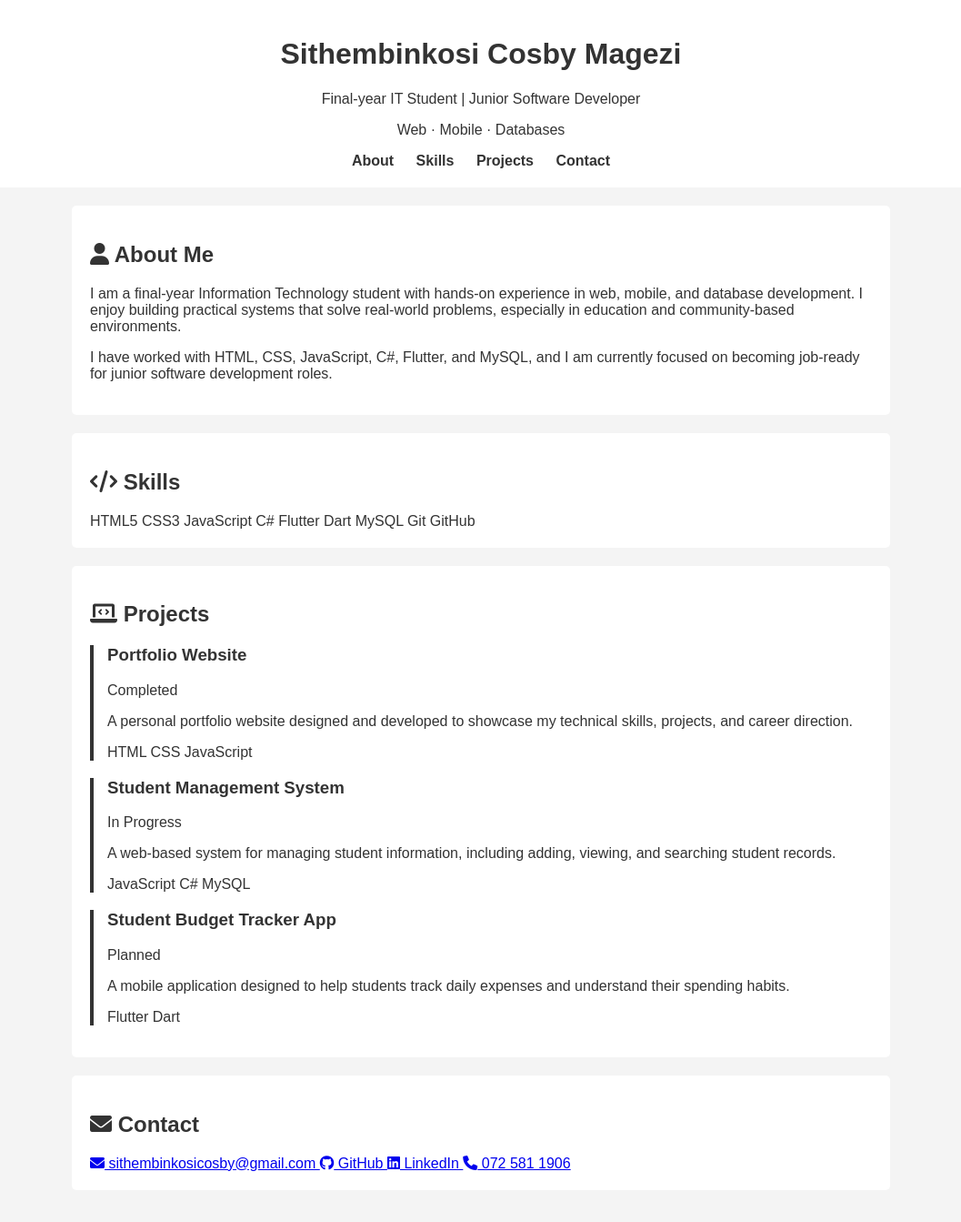
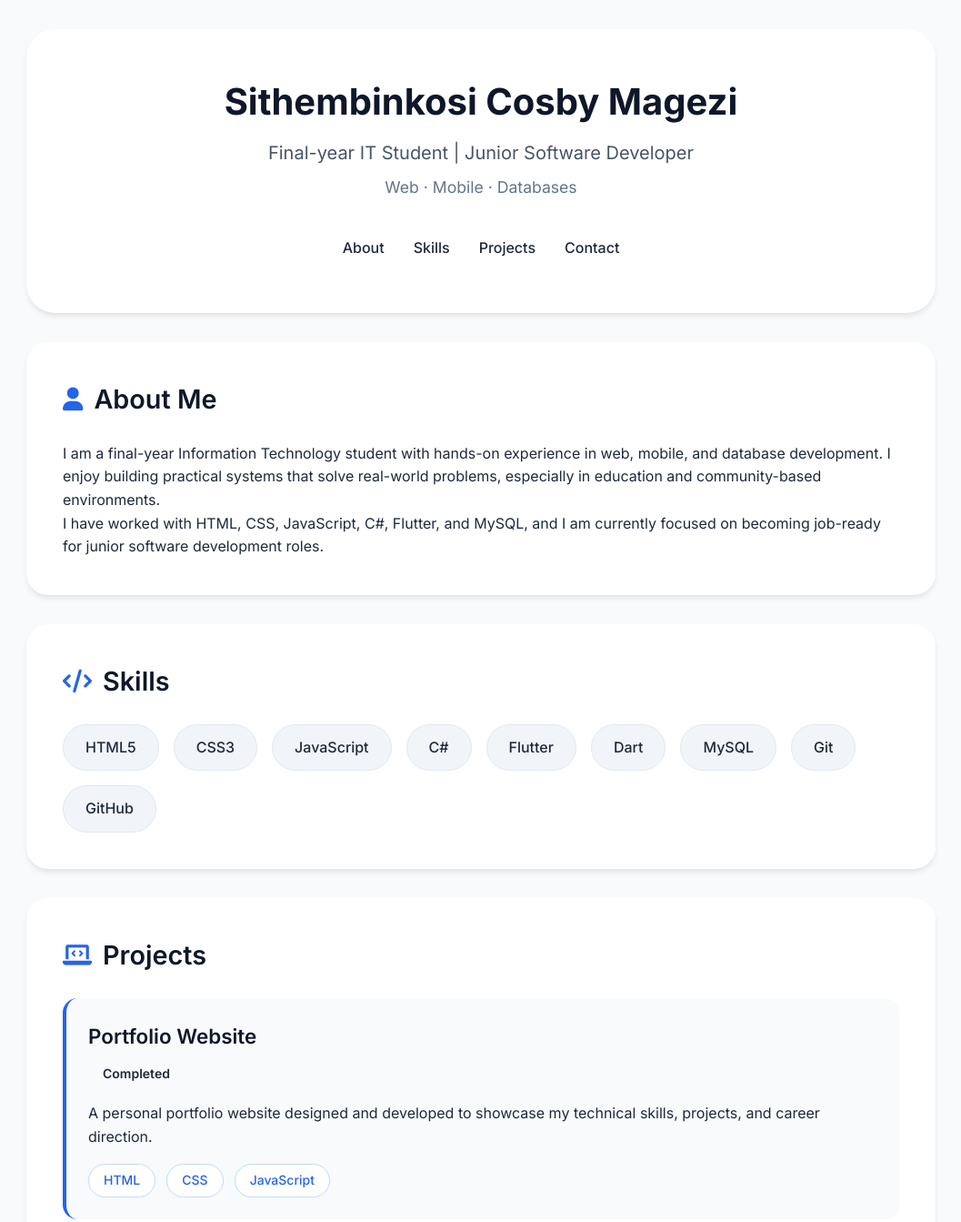
Before and after one commit to Cosby40/portfolio, a plain HTML site: page index.html in a window 1280 px wide. Shown: the top 1343 px of the page at 91% size, without its empty margins (111-1168 px from the left). Drawn offline with Linux system fonts and the light colour scheme.

Commit message:
Refactor CSS for modern portfolio layout

```diff
--- a/style.css
+++ b/style.css
@@ -1,57 +1,301 @@
-body {
-  font-family: Arial, sans-serif;
+/* style.css - Modern Portfolio */
+
+* {
   margin: 0;
-  background-color: #f4f4f4;
-  color: #333;
+  padding: 0;
+  box-sizing: border-box;
 }
 
+body {
+  font-family: 'Inter', sans-serif;
+  background: #f8fafc;
+  color: #1e293b;
+  line-height: 1.6;
+  padding: 2rem 1rem;
+}
+
+/* Header Styles */
 header {
+  max-width: 1000px;
+  margin: 0 auto 2rem;
   background: white;
-  padding: 20px;
+  padding: 3rem 2rem;
+  border-radius: 2rem;
+  box-shadow: 0 4px 6px -1px rgb(0 0 0 / 0.1);
   text-align: center;
 }
 
+.header-content h1 {
+  font-size: 2.5rem;
+  font-weight: 700;
+  color: #0f172a;
+  margin-bottom: 0.5rem;
+}
+
+.subtitle {
+  font-size: 1.25rem;
+  color: #475569;
+  margin-bottom: 0.5rem;
+}
+
+.focus {
+  color: #64748b;
+  font-size: 1.1rem;
+  margin-bottom: 2rem;
+}
+
+/* Navigation */
 nav {
-  margin-top: 15px;
+  display: flex;
+  justify-content: center;
+  gap: 2rem;
+  flex-wrap: wrap;
 }
 
 nav a {
-  margin: 0 10px;
+  color: #1e293b;
   text-decoration: none;
-  color: #333;
-  font-weight: bold;
+  font-weight: 500;
+  padding: 0.5rem 0;
+  border-bottom: 2px solid transparent;
+  transition: all 0.3s ease;
 }
 
-main {
-  padding: 20px;
-  max-width: 900px;
-  margin: auto;
+nav a:hover {
+  color: #2563eb;
+  border-bottom-color: #2563eb;
 }
 
-section {
-  background: white;
-  padding: 20px;
-  margin-bottom: 20px;
-  border-radius: 5px;
+/* Main Content */
+main {
+  max-width: 1000px;
+  margin: 0 auto;
 }
 
-.project {
-  border-left: 4px solid #333;
-  padding-left: 15px;
-  margin-bottom: 15px;
+/* Cards */
+.card {
+  background: white;
+  padding: 2.5rem;
+  margin-bottom: 2rem;
+  border-radius: 1.5rem;
+  box-shadow: 0 4px 6px -1px rgb(0 0 0 / 0.1);
+  transition: transform 0.3s ease, box-shadow 0.3s ease;
 }
 
-@media (max-width: 600px) {
-  nav a {
-    display: block;
-    margin: 10px 0;
+.card:hover {
+  transform: translateY(-2px);
+  box-shadow: 0 10px 15px -3px rgb(0 0 0 / 0.1);
+}
+
+.card h2 {
+  font-size: 1.8rem;
+  font-weight: 600;
+  color: #0f172a;
+  margin-bottom: 1.5rem;
+  display: flex;
+  align-items: center;
+  gap: 0.75rem;
+}
+
+.card h2 i {
+  color: #2563eb;
+  font-size: 1.6rem;
+}
+
+/* Skills Grid */
+.skills-grid {
+  display: flex;
+  flex-wrap: wrap;
+  gap: 1rem;
+}
+
+.skill-tag {
+  background: #f1f5f9;
+  color: #1e293b;
+  padding: 0.75rem 1.5rem;
+  border-radius: 2rem;
+  font-weight: 500;
+  font-size: 1rem;
+  transition: all 0.3s ease;
+  border: 1px solid #e2e8f0;
+}
+
+.skill-tag:hover {
+  background: #2563eb;
+  color: white;
+  border-color: #2563eb;
+  transform: scale(1.05);
+}
+
+/* Projects */
+.project {
+  background: #f8fafc;
+  border-radius: 1rem;
+  padding: 1.5rem;
+  margin-bottom: 1.5rem;
+  border-left: 4px solid #2563eb;
+  transition: all 0.3s ease;
+}
+
+.project:hover {
+  transform: translateX(4px);
+  box-shadow: 0 4px 6px -1px rgb(0 0 0 / 0.1);
+}
+
+.project h3 {
+  font-size: 1.4rem;
+  font-weight: 600;
+  color: #0f172a;
+  margin-bottom: 0.5rem;
+}
+
+.project-status {
+  display: inline-block;
+  padding: 0.25rem 1rem;
+  border-radius: 2rem;
+  font-size: 0.875rem;
+  font-weight: 600;
+  margin-bottom: 1rem;
+}
+
+.project-status:contains("Completed") {
+  background: #dcfce7;
+  color: #166534;
+}
+
+.project-status.in-progress {
+  background: #fef9c3;
+  color: #854d0e;
+}
+
+.project-status.planned {
+  background: #dbeafe;
+  color: #1e40af;
+}
+
+.project-tech {
+  display: flex;
+  flex-wrap: wrap;
+  gap: 0.75rem;
+  margin-top: 1rem;
+}
+
+.project-tech span {
+  background: white;
+  color: #2563eb;
+  padding: 0.4rem 1rem;
+  border-radius: 2rem;
+  font-size: 0.875rem;
+  font-weight: 500;
+  border: 1px solid #bfdbfe;
+}
+
+/* Contact Section */
+.contact-links {
+  display: grid;
+  grid-template-columns: repeat(auto-fit, minmax(250px, 1fr));
+  gap: 1rem;
+}
+
+.contact-item {
+  display: flex;
+  align-items: center;
+  gap: 1rem;
+  padding: 1rem;
+  background: #f8fafc;
+  border-radius: 1rem;
+  color: #1e293b;
+  text-decoration: none;
+  transition: all 0.3s ease;
+  border: 1px solid #e2e8f0;
+}
+
+.contact-item:hover {
+  background: #2563eb;
+  color: white;
+  transform: scale(1.02);
+}
+
+.contact-item i {
+  font-size: 1.5rem;
+  color: #2563eb;
+  transition: color 0.3s ease;
+}
+
+.contact-item:hover i {
+  color: white;
+}
+
+/* Footer */
+footer {
+  max-width: 1000px;
+  margin: 3rem auto 0;
+  text-align: center;
+  color: #64748b;
+  font-size: 0.9rem;
+}
+
+/* Responsive Design */
+@media (max-width: 768px) {
+  body {
+    padding: 1rem;
   }
 
   header {
-    text-align: center;
+    padding: 2rem 1rem;
   }
 
-  body {
-    font-size: 16px;
+  .header-content h1 {
+    font-size: 2rem;
+  }
+
+  .subtitle {
+    font-size: 1.1rem;
+  }
+
+  .card {
+    padding: 1.5rem;
+  }
+
+  .card h2 {
+    font-size: 1.5rem;
+  }
+
+  nav {
+    gap: 1rem;
+  }
+
+  nav a {
+    font-size: 0.9rem;
+  }
+
+  .skills-grid {
+    gap: 0.75rem;
+  }
+
+  .skill-tag {
+    padding: 0.5rem 1rem;
+    font-size: 0.9rem;
+  }
+
+  .contact-links {
+    grid-template-columns: 1fr;
   }
 }
+
+/* Print Styles */
+@media print {
+  body {
+    background: white;
+    padding: 0;
+  }
+
+  .card {
+    box-shadow: none;
+    border: 1px solid #e2e8f0;
+  }
+
+  nav, footer {
+    display: none;
+  }
+}
```
